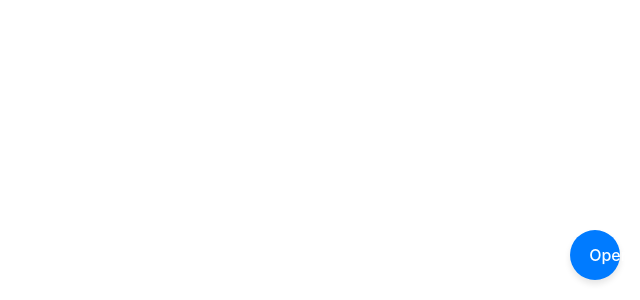
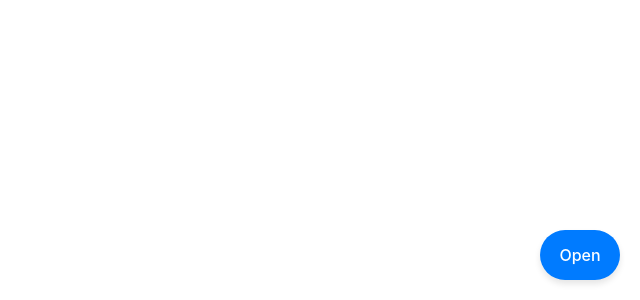
Before and after one commit to everyonesbuddy/widget-Embeed-test, a React (Vite) app: page / in a window 1280 px wide. Shown: the part 500-800 px from the top of the page, without its empty margins (640-1280 px from the left). Built offline with nearby package versions, Linux system fonts and the light colour scheme.

Commit message:
more style updates

```diff
--- a/src/Widget/Widget.jsx
+++ b/src/Widget/Widget.jsx
@@ -55,8 +55,8 @@ const Widget = () => {
     backgroundColor: "#007bff",
     color: "white",
     border: "none",
-    borderRadius: "50%",
-    width: "50px",
+    borderRadius: "30px",
+    width: "80px",
     height: "50px",
     fontSize: "16px",
     cursor: "pointer",
@@ -72,6 +72,7 @@ const Widget = () => {
     boxShadow: "0px 4px 8px rgba(0, 0, 0, 0.2)",
     borderRadius: "8px",
     overflow: "hidden",
+    color: "#000000",
   };
 
   const closeButtonStyle = {
@@ -81,6 +82,7 @@ const Widget = () => {
     fontWeight: "bold",
     cursor: "pointer",
     padding: "10px",
+    color: "#000000",
   };
 
   const contentStyle = {
```
